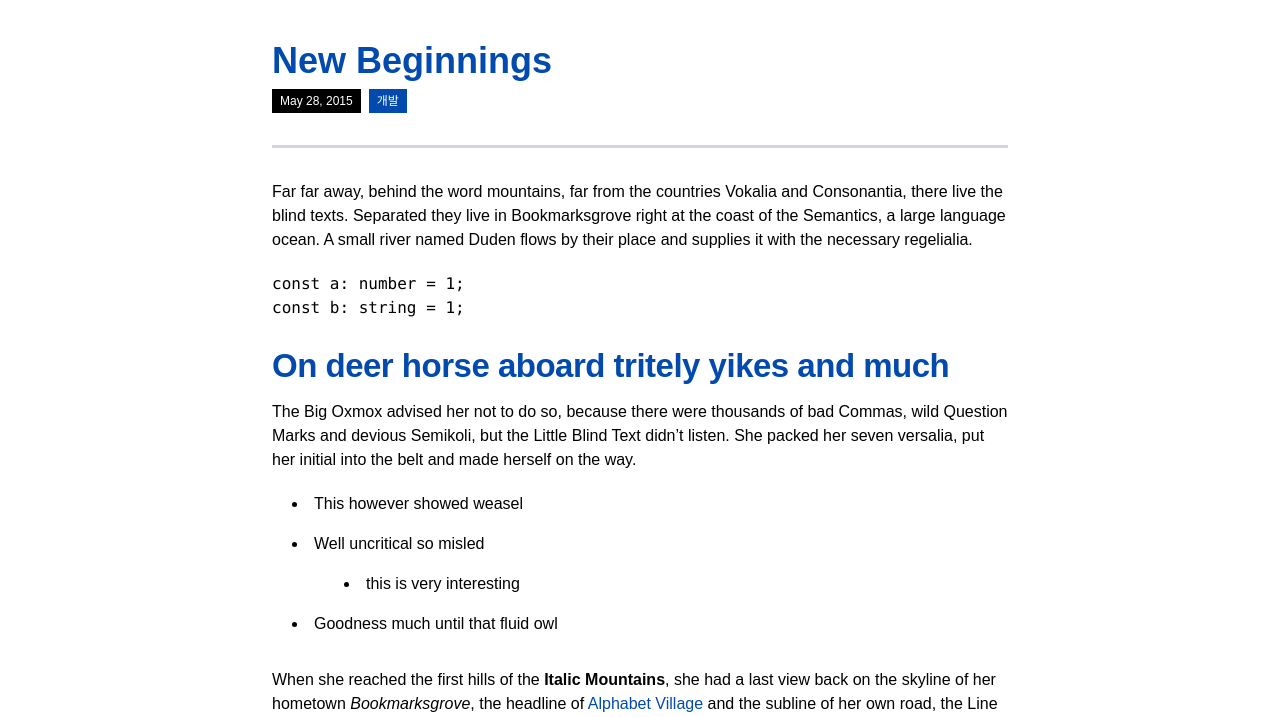
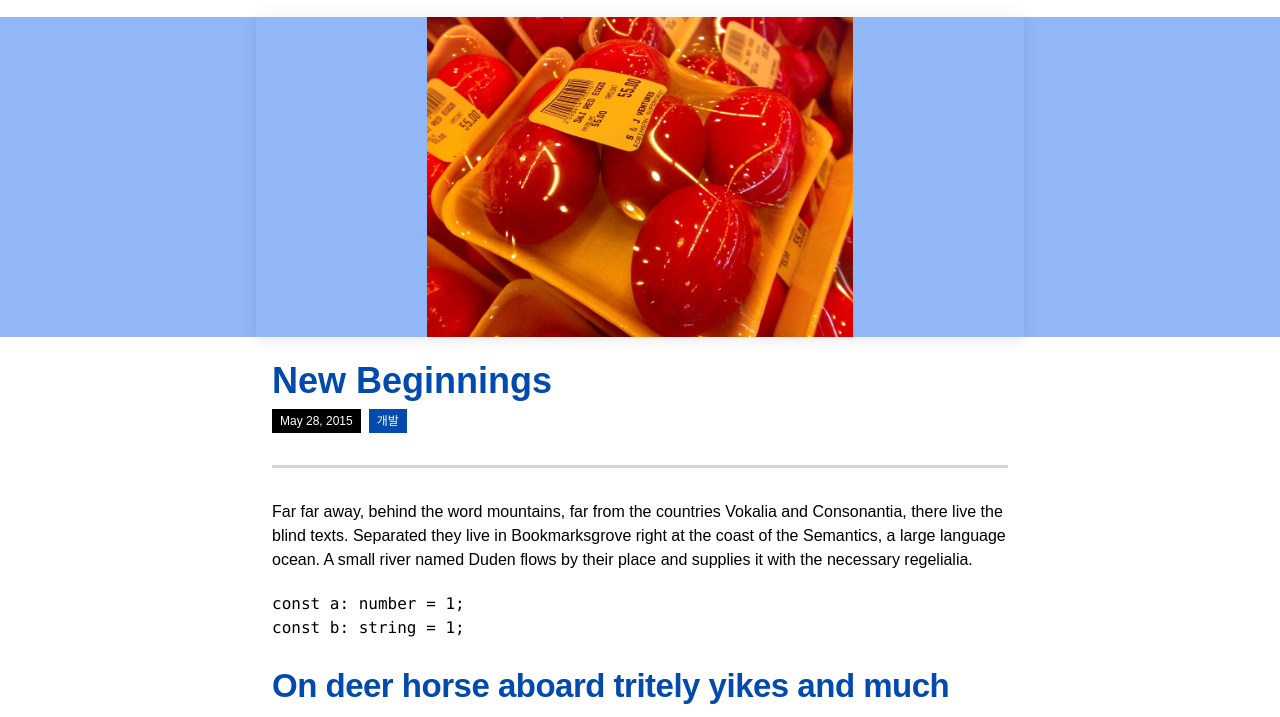
Before and after one commit to vsnm25/skylight, a Gatsby site: page /development/new-beginnings/ in a window 1280 px wide. Shown: the part 47-764 px from the top of the page. Built offline with nearby package versions, Linux system fonts and the light colour scheme; Gatsby itself is replaced by a stand-in of ours; some packages are replaced by stand-ins of ours; code samples lack their colours.

Commit message:
Feat: 포스트 상세 페이지 상단 썸네일 추가

```diff
--- a/src/templates/PostDetail/index.tsx
+++ b/src/templates/PostDetail/index.tsx
@@ -1,4 +1,6 @@
+import clsx from 'clsx';
 import { graphql, HeadProps, PageProps } from 'gatsby';
+import { GatsbyImage, getImage } from 'gatsby-plugin-image';
 import * as React from 'react';
 
 import { Divider, Layout, Seo } from '@/components/index';
@@ -13,8 +15,28 @@ import PostTag from './PostTag';
 const PostDetailTemplate = ({
   data: { markdownRemark: post, next, previous },
 }: PageProps<PostDetailQuery>) => {
+  const thumbnail = getImage(post.frontmatter.thumbnail);
   return (
     <Layout>
+      {thumbnail && (
+        <div
+          className={clsx(
+            'flex items-center justify-center',
+            'w-full px-6 backdrop-blur-sm sm:h-auto',
+            'bg-blue100'
+          )}
+        >
+          <GatsbyImage
+            alt="썸네일"
+            className={clsx(
+              'max-h-80 w-full max-w-3xl',
+              'shadow-[0_2px_15px_0_rgba(0,0,0,0.1)]'
+            )}
+            image={thumbnail}
+            objectFit="contain"
+          />
+        </div>
+      )}
       <div className="mx-auto max-w-3xl px-4 pb-10">
         <article className="pt-6">
           <PostSummary
@@ -73,6 +95,16 @@ export const pageQuery = graphql`
         description
         category
         tags
+        thumbnail {
+          childImageSharp {
+            gatsbyImageData(
+              width: 800
+              placeholder: BLURRED
+              formats: [AUTO, WEBP, AVIF]
+              quality: 90
+            )
+          }
+        }
       }
     }
     previous: markdownRemark(id: { eq: $previousPostId }) {
--- a/src/types/post.ts
+++ b/src/types/post.ts
@@ -34,6 +34,11 @@ export interface PostDetailQuery {
       date: string;
       description: string;
       tags: null | string[];
+      thumbnail: {
+        childImageSharp: {
+          gatsbyImageData: IGatsbyImageData;
+        };
+      };
       title: string;
     };
     html: string;
```
